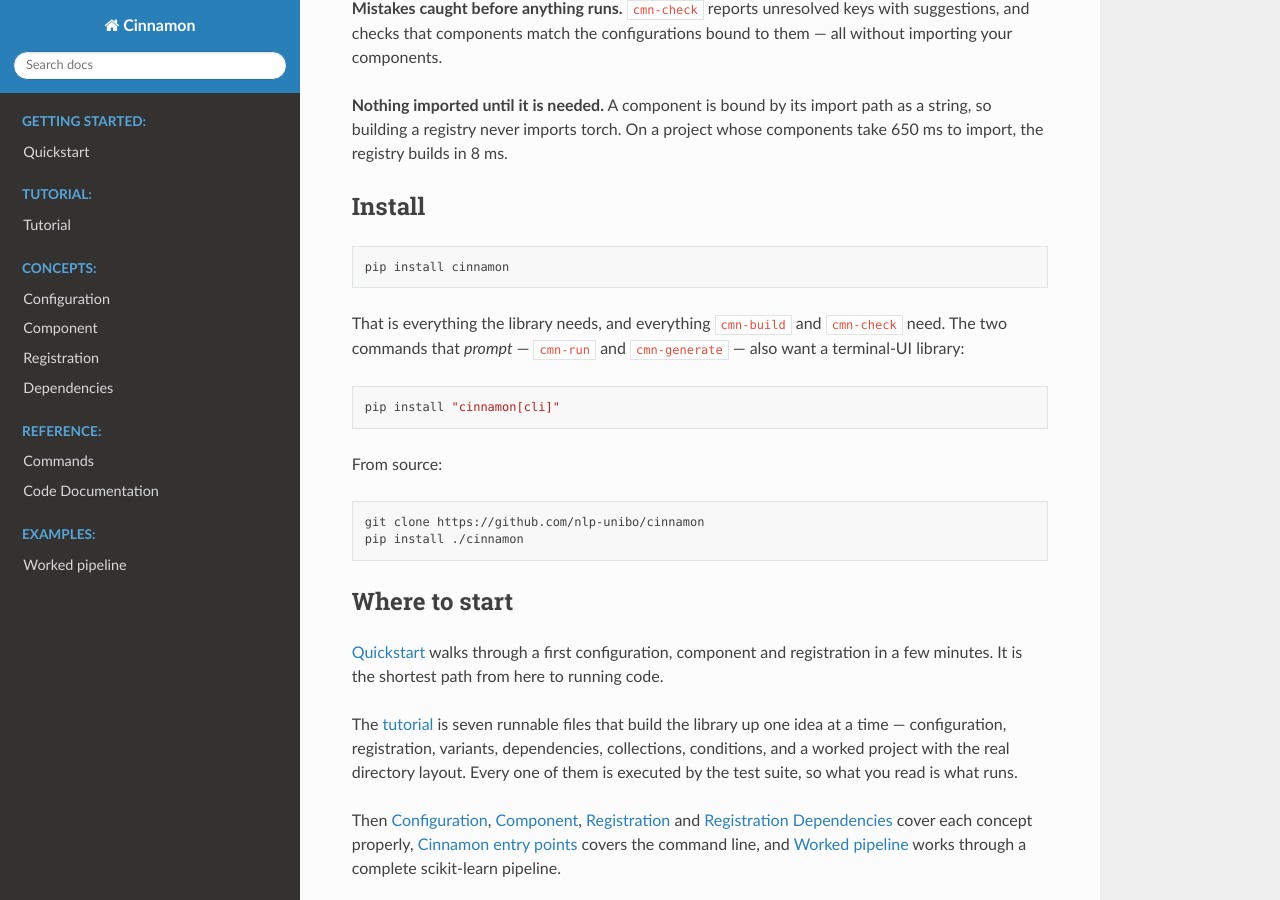
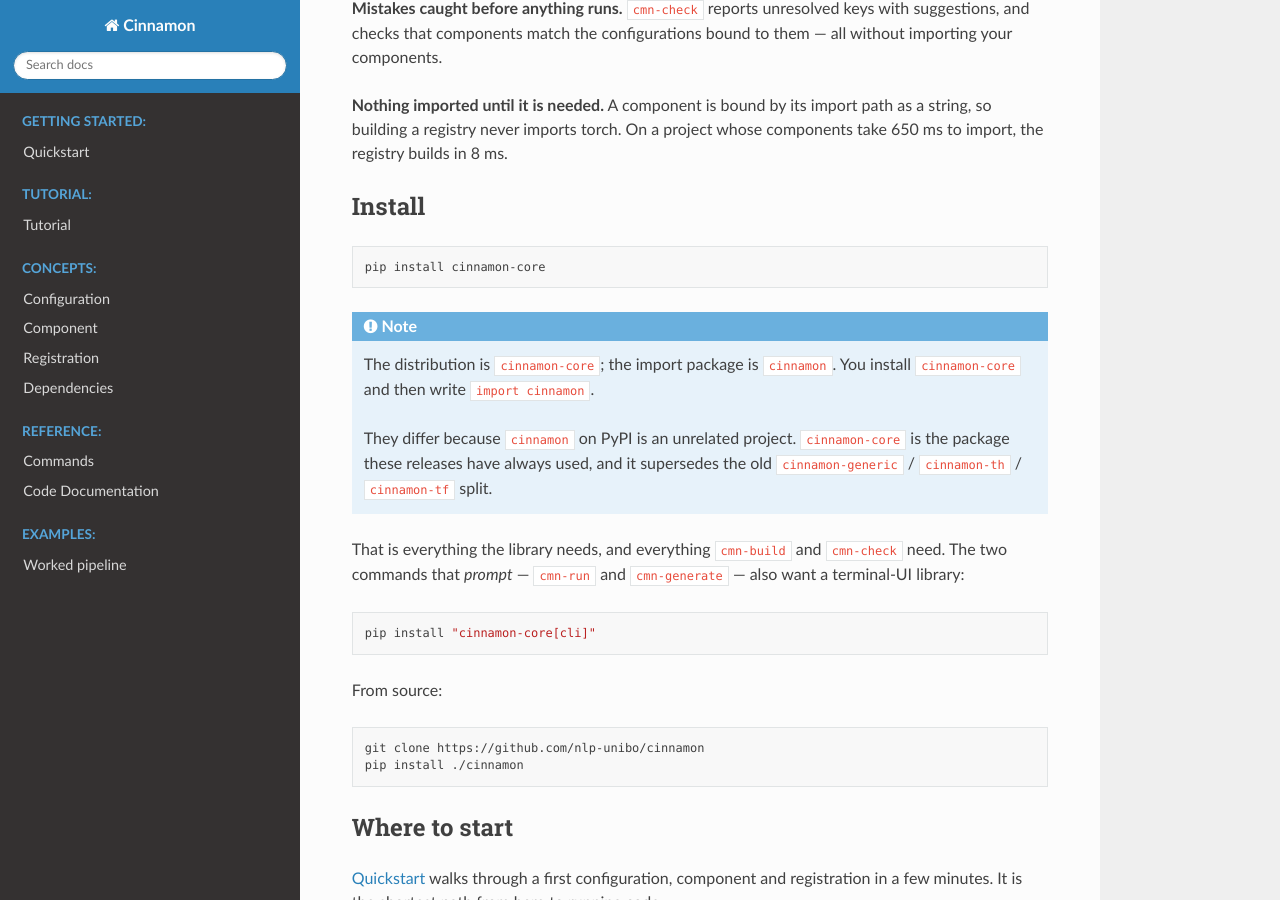
Before and after one commit to nlp-unibo/cinnamon, a Sphinx documentation site: the page built from docsrc/source/index.rst, in a window 1280 px wide and 900 px high, scrolled down 970 px. Built offline with Sphinx 7.4.7 and the Read the Docs theme 3.1.0, drawn with Linux system fonts in a browser that asks for light colours.

Commit message:
Package as cinnamon-core, and add a release workflow
`pip install cinnamon` does not install this library. That name on PyPI belongs
to an unrelated data-drift monitoring tool, and it appeared in the README, the
landing page, the tutorial index, the project-layout page and the command
reference. Following any of them got you somebody else's package and then an
ImportError on `cinnamon.registry`.

The distribution has always been `cinnamon-core` -- 0.2.2, October 2023 -- so
this release continues it rather than starting somewhere new. The import package
stays `cinnamon`. The old cinnamon-generic / cinnamon-th / cinnamon-tf split is
superseded by this single distribution, and both the README and the landing page
now say so, because "install X, import Y" is otherwise a surprise.

Nothing in the repository could have caught this. The name was consistent
everywhere and consistently wrong; it took reading PyPI. A test now pins the
answer so it stays looked-up rather than re-derived.

Metadata the page needs and did not have: project URLs, per-version classifiers
for 3.10 to 3.14, keywords, and a development status. The PyPI badge pointed at
the other project's page, showing the other project's version.

The README's ten relative links all broke on PyPI, which renders the file
outside the repository and does not rewrite them. They are absolute now.

`Typing :: Typed` was claimed without a `py.typed` marker, so a type checker
would ignore the annotations in an installed package. Added, declared as
package-data, and tested -- the classifier and the marker now cannot drift apart.

The release workflow triggers on a `v*` tag, not on a merge: an upload cannot be
undone, so it should take a deliberate act. Before publishing it refuses a tag
that disagrees with `cinnamon.__version__`, runs `twine check --strict`, and
installs the built wheel into a clean virtualenv to run `cmn-check` from it --
the last point at which a packaging mistake is still free to fix.

Publishing uses Trusted Publishing, so there is no API token to store or rotate.
That needs configuring once on PyPI before the first tag; see the note below.

461 tests plus 3 new ones, 100% statement + branch coverage, 13/13 nox sessions.
Verified end to end: pip install of the built wheel, then `import cinnamon` and
`cmn-check` from it.

```diff
--- a/docsrc/source/commands.rst
+++ b/docsrc/source/commands.rst
@@ -15,7 +15,7 @@
 
 .. code-block:: bash
 
-    pip install "cinnamon[cli]"
+    pip install "cinnamon-core[cli]"
 
 The quotes matter in ``zsh`` and ``fish``, which treat brackets as globs.
 
--- a/docsrc/source/examples/overview.rst
+++ b/docsrc/source/examples/overview.rst
@@ -46,7 +46,7 @@
 
 .. code-block:: bash
 
-    pip install "cinnamon[examples]"
+    pip install "cinnamon-core[examples]"
 
 =============================================
 Running the demos
--- a/docsrc/source/index.rst
+++ b/docsrc/source/index.rst
@@ -58,7 +58,16 @@
 
 .. code-block:: bash
 
-    pip install cinnamon
+    pip install cinnamon-core
+
+.. note::
+    The distribution is ``cinnamon-core``; the import package is ``cinnamon``.
+    You install ``cinnamon-core`` and then write ``import cinnamon``.
+
+    They differ because ``cinnamon`` on PyPI is an unrelated project.
+    ``cinnamon-core`` is the package these releases have always used, and it
+    supersedes the old ``cinnamon-generic`` / ``cinnamon-th`` / ``cinnamon-tf``
+    split.
 
 That is everything the library needs, and everything ``cmn-build`` and
 ``cmn-check`` need. The two commands that *prompt* — ``cmn-run`` and
@@ -66,7 +75,7 @@
 
 .. code-block:: bash
 
-    pip install "cinnamon[cli]"
+    pip install "cinnamon-core[cli]"
 
 From source:
 
--- a/docsrc/source/tutorial/index.rst
+++ b/docsrc/source/tutorial/index.rst
@@ -9,7 +9,7 @@
 
 .. code-block:: bash
 
-    pip install cinnamon
+    pip install cinnamon-core
     python examples/tutorial/01_configuration.py
 
 Every file on the following pages is included from the repository rather than
--- a/docsrc/source/tutorial/project_layout.rst
+++ b/docsrc/source/tutorial/project_layout.rst
@@ -61,8 +61,8 @@
     cmn-build -dir .          # resolve, and write the key list to registrations/
     cmn-run   -dir .          # pick a configuration interactively and run it
 
-``cmn-check`` and ``cmn-build`` need only ``pip install cinnamon``. ``cmn-run``
-prompts, so it also wants ``pip install "cinnamon[cli]"``. :doc:`../commands`
+``cmn-check`` and ``cmn-build`` need only ``pip install cinnamon-core``. ``cmn-run``
+prompts, so it also wants ``pip install "cinnamon-core[cli]"``. :doc:`../commands`
 covers all four commands in detail.
 
 Four registrations come out of two declarations, because the strategy declares a
@@ -84,7 +84,7 @@
 ===============================================
 
 - :doc:`../examples/index` — a full scikit-learn pipeline: loader, processors,
-  model, benchmark. Needs ``pip install "cinnamon[examples]"`` and downloads the
+  model, benchmark. Needs ``pip install "cinnamon-core[examples]"`` and downloads the
   IMDB dataset on first run.
 - :doc:`../configuration`, :doc:`../component`, :doc:`../registration` and
   :doc:`../dependencies` cover each concept in depth.
```
Also changed, not shown: README.md (+26 -16 lines), pyproject.toml (+40 -1 lines), 3 other files.
